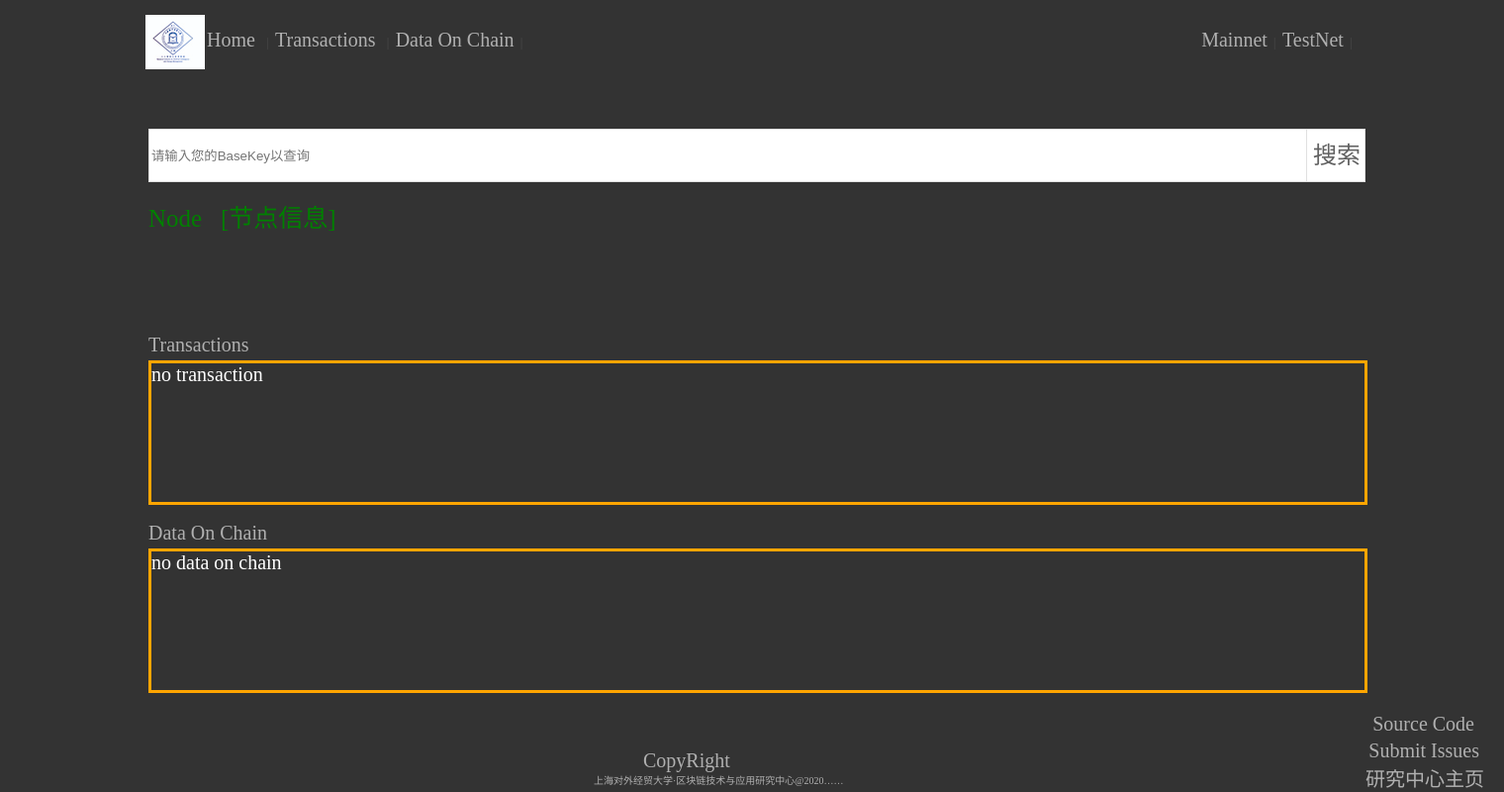
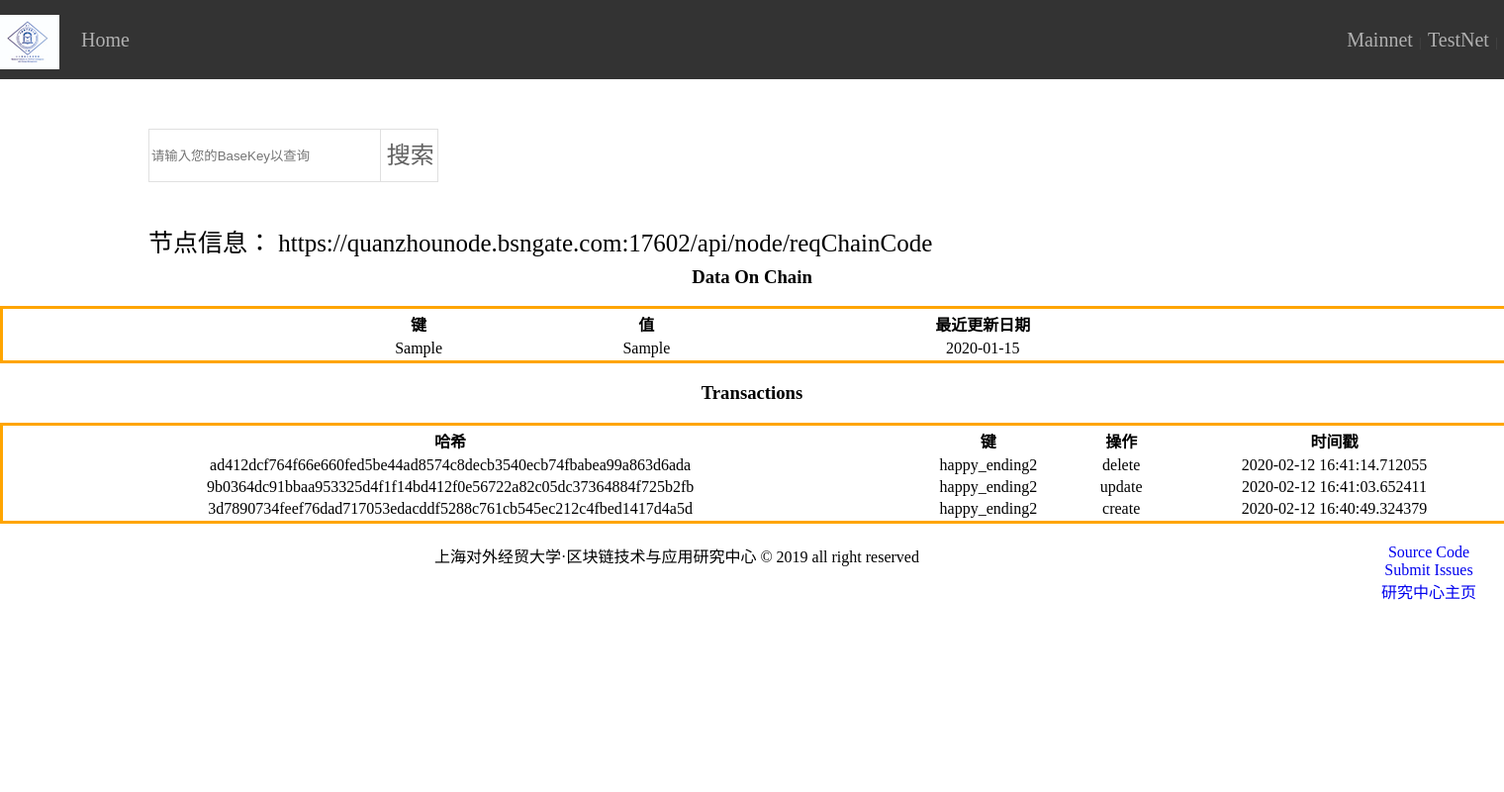
Before and after one commit to leeduckgo/bsn_app_explorer, a Flask app: page / in a window 1520 px wide. Shown: the whole page at 99% size. Run offline with Flask 2, Linux system fonts and the light colour scheme; data comes from the database, SQL or seed files in the repository; tables that the repository leaves empty hold one stand-in row (values such as "Sample post").

Commit message:
feat: be 1.0

```diff
--- a/app/static/style.css
+++ b/app/static/style.css
@@ -1,9 +1,7 @@
 body {
-
     margin: 0;
     padding: 0;
-
-    background-color:#333;
+    background-color :white !important;
     height: 300px;
 }
 a{
@@ -18,7 +16,6 @@ a{
 .container {
 
     margin: 0 auto;
-    width: 1226px;
 }
 .container::before , .container::after{
     content: "";
@@ -93,7 +90,6 @@ a{
 
     margin-top: 50px;
     margin-left: 150px;
-    width: 1226px;
 }
 .header-search::before , .header-search::after{
     content: "";
@@ -113,7 +109,7 @@ a{
 .header-search .search-form .search-text{
     position: absolute;
     display: block;
-    width: 1170px;
+    width: 80%;
     height: 50px;
     border: 1px solid #e0e0e0;
     outline: 0;
@@ -122,9 +118,9 @@ a{
 .header-search .search-form .search-btn{
     position: absolute;
     top: 0;
-    left: 1170px;
+    right: 1%;
     display: block;
-    width: 60px;
+    width: 20%;
     height: 54px;
     border: 1px solid #e0e0e0;
     font-size: 24px;
@@ -174,7 +170,6 @@ background-color: #ff6700;
     border: 3px solid orange;
     height: auto;
     min-height: 140px;
-    width: 1226px;
     position: absolute;
     left: 150px;
     bottom: 290px;
@@ -185,7 +180,6 @@ background-color: #ff6700;
     border: 3px solid orange;
     height: auto;
     min-height: 140px;
-    width: 1226px;
     position: absolute;
     left: 150px;
     bottom: 100px;
@@ -195,7 +189,6 @@ background-color: #ff6700;
 }
 .bottom{
     height: auto;
-    width: 1350px;
     min-height: 80px;
     position: absolute;
     left: 150px;
--- /dev/null
+++ b/app/templates/index.html
@@ -0,0 +1,112 @@
+<!DOCTYPE html>
+<html lang="en">
+<head>
+    <meta charset="UTF-8">
+    <link rel="stylesheet" href="static/style.css">
+    <title>区块链业务浏览器</title>
+</head>
+<body>
+<div class="topbar">
+
+    <div class="container">
+        <div class="header-logo">
+            <a href="#"></a>
+        </div>
+        <div class="topbar-nav" style="margin-left: 20px;">
+
+            <a href="{{ url_for('main')}}">Home </a>
+        </div>
+
+        <div class="topbar-info">
+            <a href="">Mainnet</a><span>|</span>
+            <a href="">TestNet</a><span>|</span>
+        </div>
+
+    </div>
+</div>
+
+<div class="header-search">
+    <form action="" class="search-form" method="post">
+        <input type="text" name="keyword" placeholder="请输入您的BaseKey以查询" class="search-text">
+        <input type="submit" value="搜索" class="search-btn">
+    </form>
+</div>
+<div class="node">
+    <p style="color:black">节点信息： {{node}}</p>
+</div>
+
+<div style="color:black;text-align: center;">
+    <h3>Data On Chain</h3>
+    <div style="color:black;border: 3px solid orange;
+    width:100%;
+    display: block;
+    margin:0 auto;
+    ">
+        <table style="width: 60%;margin:auto">
+            <thead>
+                <tr>
+                    <th>键</th>
+                    <th>值</th>
+                    <th>最近更新日期</th>
+                </tr>
+            </thead>
+            <tbody>
+                {% for data in data_on_chain %}
+                <tr>
+                    <td> {{data['key']}} </td>
+                    <td> {{data['value']}} </td>
+                    <td> {{data['last_update_time']}} </td>
+                </tr>
+                {% endfor %}
+            </tbody>
+        </table>
+    </div>
+</div>
+
+<div style="color:black;text-align: center;">
+    <h3>Transactions</h3>
+    <div style="color:black;border: 3px solid orange;
+    width:100%;
+    display: block;
+    margin:0 auto;
+    ">
+        <table style="width: 100%;margin:auto">
+            <thead>
+                <tr>
+                    <th>哈希</th>
+                    <th>键</th>
+                    <th>操作</th>
+                    <th>时间戳</th>
+                </tr>
+            </thead>
+            <tbody>
+                {% for tx in transcations_list %}
+                <tr>
+                    <td> {{tx['tx_id']}}</td>
+                    <td> {{tx['key']}} </td>
+                    <td> {{tx['operation']}} </td>
+                    <td> {{tx['timestamp']}} </td>
+                </tr>
+                {% endfor %}
+            </tbody>
+        </table>
+    </div>
+</div>
+
+
+
+<div style="width:100%;">
+    <div style="text-align: center;color: black;margin-top: 20px;">
+        上海对外经贸大学·区块链技术与应用研究中心 © 2019 all right reserved
+        <div style="float:right;width:10%">
+            <a href="https://github.com/leeduckgo/bsn_app_explorer" target="_blank">Source Code </a>
+            <br>
+            <a href="https://github.com/leeduckgo/bsn_app_explorer/issues" target="_blank">Submit Issues </a>
+            <br>
+            <a href="http://www.suibe.edu.cn/ai/2020/0112/c7666a96188/page.htm" target="_blank">研究中心主页 </a>
+        </div>
+    </div>
+</div>
+
+</body>
+</html>
--- a/app/templates/main.html
+++ /dev/null
@@ -1,75 +0,0 @@
-<!DOCTYPE html>
-<html lang="en">
-<head>
-    <meta charset="UTF-8">
-    <link rel="stylesheet" href="static/style.css">
-    <title>主页</title>
-</head>
-<body>
-<div class="topbar">
-
-    <div class="container">
-        <div class="header-logo">
-            <a href="#"></a>
-        </div>&nbsp;&nbsp;
-        <div class="topbar-nav">
-
-            <a href="{{ url_for('main')}}">Home </a><span>|</span>
-            <a href="{{ url_for('transactions')}}"> Transactions </a><span>|</span>
-            <a href="{{ url_for('data_on_chain')}}">Data On Chain</a><span>|</span>
-        </div>
-
-        <div class="topbar-info">
-            <a href="">Mainnet</a><span>|</span>
-            <a href="">TestNet</a><span>|</span>
-        </div>
-
-    </div>
-</div>
-
-<div class="header-search">
-    <form action="" class="search-form" method="post">
-        <input type="text" name="keyword" placeholder="请输入您的BaseKey以查询" class="search-text">
-        <input type="submit" value="搜索" class="search-btn">
-    </form>
-</div>
-<div class="node">
-    <a href="{{ url_for('nodes')}}">Node &nbsp [节点信息] </a>
-</div>
-<div class="title1">
-    Transactions
-</div>
-<div class="title2">
-    Data On Chain
-</div>
-
-<div class="Transactions ">
-    {% for i in transcations_list %}
-    {{ i }} <br>
-    {% endfor %}
-</div>
-<div class="Data">
-    {{ data_on_chain }}
-</div>
-<div class="bottom">
-    <div class="bottom_copy">
-        <a href="">CopyRight </a>
-    </div>
-    <div class="bottom_source">
-        <a href="https://github.com/leeduckgo/bsn_app_explorer" target="_blank">Source Code </a>
-    </div>
-    <div class="right">
-        上海对外经贸大学·区块链技术与应用研究中心@2020……
-    </div>
-
-    <div class="submit-row">
-        <a href="https://github.com/leeduckgo/bsn_app_explorer/issues" target="_blank">Submit Issues </a>
-    </div>
-    <div class="main">
-        <a href="http://www.suibe.edu.cn/ai/2020/0112/c7666a96188/page.htm" target="_blank">研究中心主页 </a>
-    </div>
-</div>
-</div>
-
-</body>
-</html>
--- a/app/views.py
+++ b/app/views.py
@@ -4,33 +4,149 @@ from flask import (
     request, render_template)
 from app.models import Transactions, Data_on_chain
 from app import app, db
+from app.blockchain import Blockchain
+import json
+import datetime
+
+## === global variables ===
+blockchain = Blockchain()
+## === api ===
+
+@app.route('/api/get_data/<key>', methods=['get'])
+def get_data(key):
+    data_on_chain = Data_on_chain.query.filter_by(key=key).first()
+    if data_on_chain == None:
+        return ""
+    else:
+        return json.dumps(data_on_chain.to_dict(),ensure_ascii=False)
+
+@app.route('/api/get_history/<key>', methods=['get'])
+def get_history(key):
+    txs_list=[]
+    txs = Transactions.query.filter_by(key=key).all()
+    for tx in txs:
+        txs_list.append(tx.to_dict())
+    return json.dumps(txs_list)
+
+@app.route('/api/delete_data/<key>', methods=['get'])
+def delete_data(key):
+    res = blockchain.delete_data(key)
+    if res["success"] == True:
+        # delete item in data_on_chain
+        item = Data_on_chain.query.filter_by(key=key).first()
+        db.session.delete(item)
+        db.session.commit()
+        # save to transactions
+        a_tx = Transactions()
+        a_tx.key = key
+        a_tx.tx_id = res['payload']['txId']
+        a_tx.operation = "delete"
+        a_tx.timestamp = datetime.datetime.now()
+        db.session.add(a_tx)
+        db.session.commit()
+        db.session.refresh(a_tx)
+        return json.dumps(a_tx.to_dict())
+    else:
+        return "error"
+
+@app.route('/api/save_data/<key>', methods=['post'])
+def save_data(key):
+    jsoned = trans(request.get_data())
+    value = jsoned["payload"]
+    res = blockchain.save_data(key, value)
+    if res["success"] == True:
+        # save to data_on_chain
+        an_item = Data_on_chain()
+        an_item.key = key
+        an_item.value = value
+        an_item.tx_id = res['payload']['txId']
+        an_item.last_update_time = datetime.datetime.now()
+        db.session.add(an_item)
+        db.session.commit()
+        # save to transactions
+        a_tx = Transactions()
+        a_tx.key = key
+        a_tx.value = value
+        a_tx.tx_id = res['payload']['txId']
+        a_tx.operation = "create"
+        a_tx.timestamp = datetime.datetime.now()
+        db.session.add(a_tx)
+        db.session.commit()
+        db.session.refresh(a_tx)
+        return json.dumps(a_tx.to_dict())
+    else:
+        return "error"
 
 
+
+@app.route('/api/update_data/<key>', methods=['post'])
+def update_data(key):
+    jsoned = trans(request.get_data())
+    value = jsoned["payload"]
+    res = blockchain.update_data(key, value)
+    if res["success"] == True:
+        # update data
+        an_item = Data_on_chain.query.filter_by(key=key).first()
+        # get last one:
+        # obj = session.query(ObjectRes).order_by(ObjectRes.id.desc()).first()
+        an_item.value = value
+        an_item.tx_id = res['payload']['txId']
+        an_item.last_update_time = datetime.datetime.now()
+        db.session.add(an_item)
+        db.session.commit()
+        # save to transactions
+        a_tx = Transactions()
+        a_tx.key = key
+        a_tx.value = value
+        a_tx.tx_id = res['payload']['txId']
+        a_tx.operation = "update"
+        a_tx.timestamp = datetime.datetime.now()
+        db.session.add(a_tx)
+        db.session.commit()
+        db.session.refresh(a_tx)
+
+        return json.dumps(a_tx.to_dict())
+    else:
+        return "error"
+
+## === pages ===
 @app.route('/', methods=['POST', 'GET'])
-def hello_world():
-    data_on_chain_dict = "no data on chain"
+def index():
+    global blockchain
+    node = blockchain.config["url"]
+    data_on_chain_list = []
     transactions_list = []
     if request.method == "POST":
         if request.form.get("keyword"):
             basekey = request.form.get("keyword")
+            # 链上数据
             data_on_chain = Data_on_chain.query.filter_by(key=basekey).first()
             try:
-                data_on_chain_dict = data_on_chain.to_dict()
+                data_on_chain_list = [data_on_chain.to_dict()]
             except:
-                data_on_chain_dict="no data on chain"
-            tran = Transactions.query.filter_by(key=basekey).all()
-            if tran:
+                data_on_chain_list = ["no data you ask for"]
+            # 链上交易
+            trans = Transactions.query.filter_by(key=basekey).order_by(Transactions.id.desc()).all()
+            if trans:
                 try:
-                    for i in tran:
+                    for i in trans:
                         transactions_list.append(i.to_dict())
                 except:
                     transactions_list.append("no transaction")
             else:
                 transactions_list.append("no transaction")
     else:
-        transactions_list.append("no transaction")
-        return render_template("main.html", data_on_chain=data_on_chain_dict, transcations_list=transactions_list)
-    return render_template("main.html", data_on_chain=data_on_chain_dict, transcations_list=transactions_list)
+        # 默认首页
+        data_on_chain = Data_on_chain.query.all()
+        for data in data_on_chain:
+            data_on_chain_list.append(data.to_dict())
+        txs = Transactions.query.order_by(Transactions.id.desc()).all()
+        for tx in txs:
+            transactions_list.append(tx.to_dict())
+    return render_template("index.html",
+    data_on_chain=data_on_chain_list,
+    transcations_list=transactions_list,
+    node=node)
 
 
 @app.route('/nodes')
@@ -41,7 +157,7 @@ def nodes():
 @app.route("/transactions")
 def transactions():
     transactions_list=[]
-    tran =Transactions.query.all()
+    tran =Transactions.query.order_by(Transactions.id.desc()).all()
     if tran:
         try:
             for i in tran:
@@ -70,3 +186,12 @@ def data_on_chain():
     else:
         data_on_chain_list.append("no transaction")
     return render_template('data_on_chain.html',data_on_chain_list=data_on_chain_list)
+
+'''pretty json '''
+def trans(payload):
+    try:
+        return json.loads(str(payload, "utf-8"))
+        # return json.dumps(a_json, sort_keys=True, indent=4, separators=(',', ':'))
+    except:
+        print("not json")
+        return payload
--- a/run.py
+++ b/run.py
@@ -1,5 +1,5 @@
 from app import app
-app.run()
+app.run(debug=True)
 '''
 if __name__ == '_main_':
 	app.run(host="0.0.0.0",debug=True)
```
Also changed, not shown: app/blockchain.py (added, +23 -0 lines), app/models.py (+15 -21 lines), db_repository/versions/005_migration.py (added, +65 -0 lines), a_db.db.
